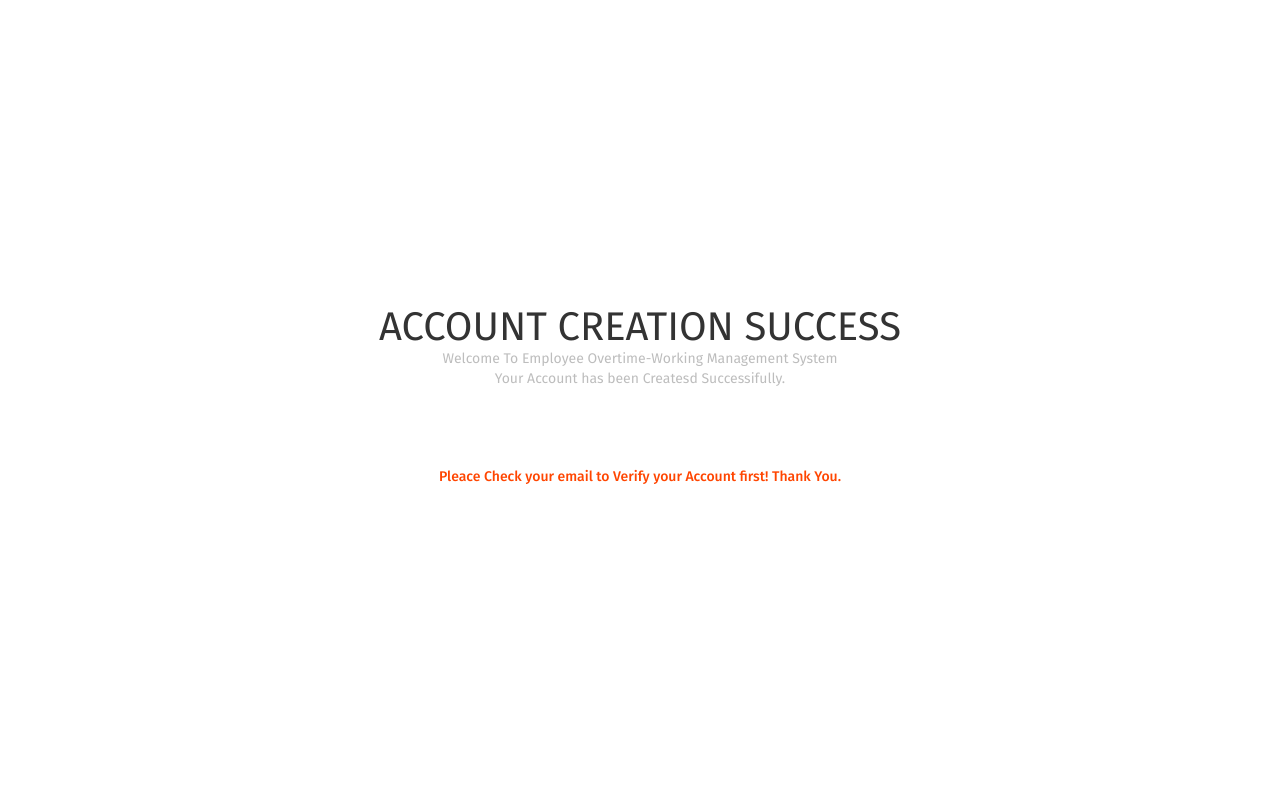
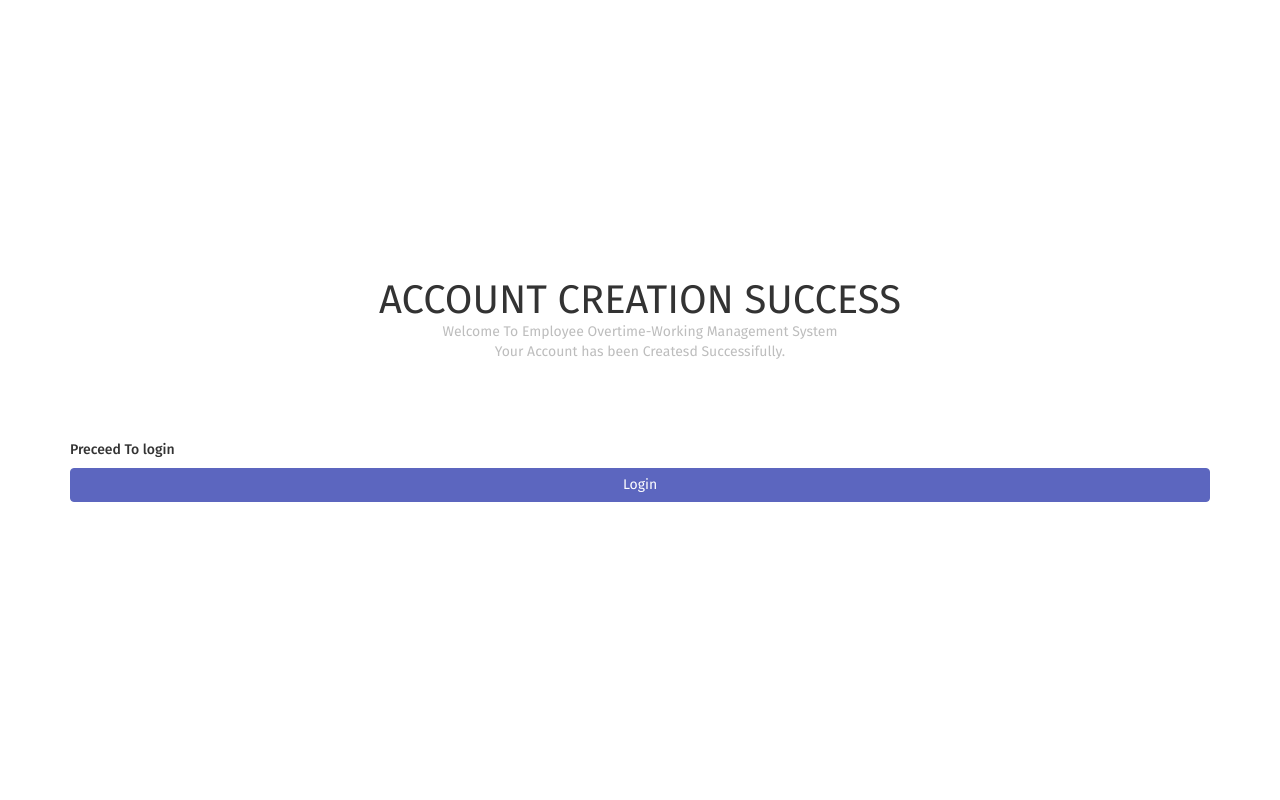
Before and after one commit to dukelester/employye_overtime, a Django app: page /employees/success in a window 1280 px wide. Run offline with Django 3.2, Linux system fonts and the light colour scheme; some libraries are stand-ins or nearby versions.

```diff
--- a/templates/coming-soon.html
+++ b/templates/coming-soon.html
@@ -31,8 +31,12 @@
                     <p class="sub-title">Welcome To Employee Overtime-Working Management System <br/>
                         Your Account has been Createsd Successifully.</p>
                 </div>
-
-                   <h5 style="text-align:center; color:orangered">Pleace Check your email to Verify your Account first! Thank You.</h5>
+                <h5>Preceed To login </h5>
+                   <div class="form-group text-center">
+                       <a href="{% url 'login' %}">
+                                <button class="btn btn-primary btn-block account-btn" type="button">Login</button>
+                       </a>
+                            </div>
 
                 </div>
 
```
